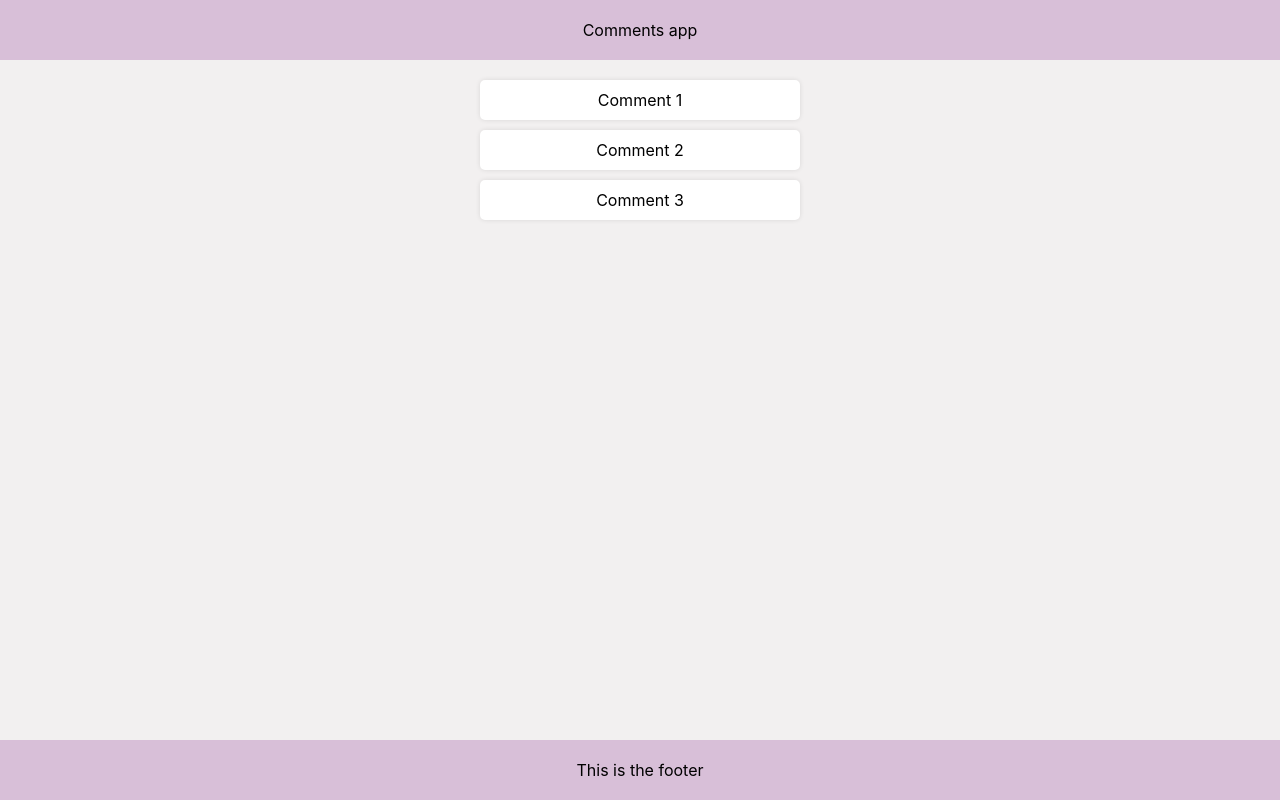
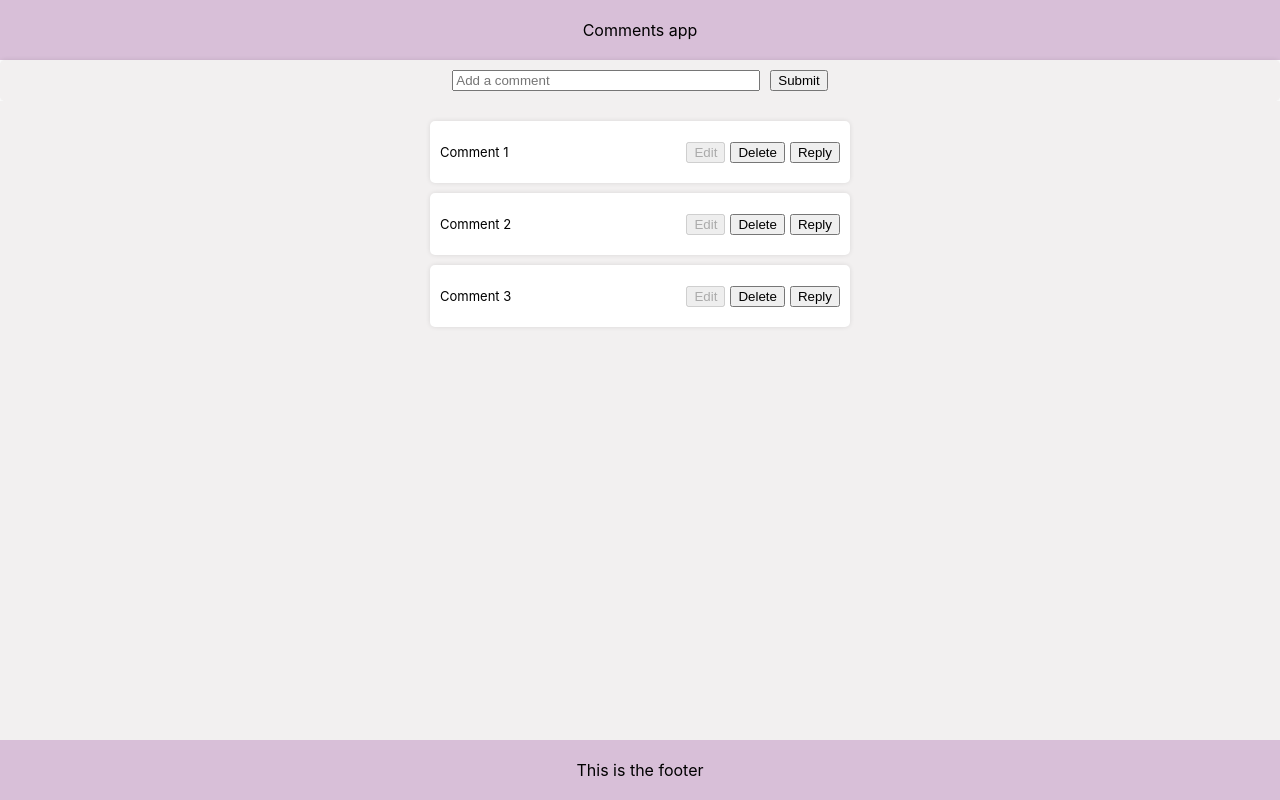
Before and after one commit to shanrob/comments, a React (Create React App) app in the folder comments/: page / in a window 1280 px wide. Built offline with nearby package versions, Linux system fonts and the light colour scheme.

Commit message:
Comment buttons with add and delete working

```diff
--- a/comments/src/App.css
+++ b/comments/src/App.css
@@ -17,6 +17,17 @@
   background-color: thistle;
 }
 
+.comment-input {
+  display: flex;
+  align-items: center;
+  justify-content: center;
+  column-gap: 10px;
+  padding: 10px;
+  background-color: rgb(242, 240, 240);
+  border-radius: 5px;
+  box-shadow: 0 0 5px rgba(0, 0, 0, 0.1);
+}
+
 .comments-list {
   flex: 1;
   overflow-y: auto;
@@ -30,11 +41,22 @@
 }
 
 .comment {
-  width: 300px;
+  display: flex;
+  width: 400px;
+  column-gap: 5px;
+  font-size: small;
+  max-height: 100px;
+  align-items: center;
+  justify-content: space-between;
   padding: 10px;
   background-color: white;
   border-radius: 5px;
   box-shadow: 0 0 5px rgba(0, 0, 0, 0.1);
+}
+
+.comment-buttons {
+  display: flex;
+  column-gap: 5px;
 }
 
 .footer {
--- a/comments/src/App.js
+++ b/comments/src/App.js
@@ -4,17 +4,30 @@ import Header from "./components/Header";
 import CommentsList from "./components/CommentsList";
 import Footer from "./components/Footer";
 import { useState } from "react";
+import CommentInput from "./components/CommentInput";
 
 function App() {
-  const [comments, setComments] = useState([
-    "Comment 1",
-    "Comment 2",
-    "Comment 3",
-  ]);
+  const dummyFlatComments = ["Comment 1", "Comment 2", "Comment 3"];
+  const dummyNestedComments = [
+    {
+      commentText: "Comment 1",
+      commentDate: Date.now().toString(),
+      replies: [
+        {
+          commentText: "Reply 1",
+          commentDate: Date.now().toString(),
+          replies: [],
+        },
+      ],
+    },
+  ];
+
+  const [comments, setComments] = useState(dummyFlatComments);
 
   return (
     <div className="App">
       <Header />
+      <CommentInput comments={comments} setComments={setComments} />
       <CommentsList comments={comments} setComments={setComments} />
       <Footer />
     </div>
--- /dev/null
+++ b/comments/src/components/Comment.js
@@ -0,0 +1,21 @@
+function Comment(props) {
+  function handleDelete() {
+    const newComments = props.comments.filter(
+      (comment) => comment !== props.comment
+    );
+    props.setComments(newComments);
+  }
+
+  return (
+    <div className="comment">
+      <p>{props.comment}</p>
+      <div className="comment-buttons">
+        <button disabled={true}>Edit</button>
+        <button onClick={handleDelete}>Delete</button>
+        <button>Reply</button>
+      </div>
+    </div>
+  );
+}
+
+export default Comment;
--- /dev/null
+++ b/comments/src/components/CommentInput.js
@@ -0,0 +1,21 @@
+function CommentInput(props) {
+  function handleAddComment(e) {
+    e.preventDefault();
+    props.setComments([...props.comments, e.target.comment.value]);
+    e.target.comment.value = "";
+  }
+
+  return (
+    <form className="comment-input" onSubmit={handleAddComment}>
+      <input
+        name="comment"
+        style={{ width: "300px" }}
+        type="text"
+        placeholder="Add a comment"
+      />
+      <button type="submit">Submit</button>
+    </form>
+  );
+}
+
+export default CommentInput;
--- a/comments/src/components/CommentsList.js
+++ b/comments/src/components/CommentsList.js
@@ -1,10 +1,15 @@
+import Comment from "./Comment";
+
 function CommentsList(props) {
   return (
     <div className="comments-list">
       {props.comments.map((comment, index) => (
-        <div key={index} className="comment">
-          {comment}
-        </div>
+        <Comment
+          key={index}
+          comment={comment}
+          setComments={props.setComments}
+          comments={props.comments}
+        />
       ))}
     </div>
   );
```
